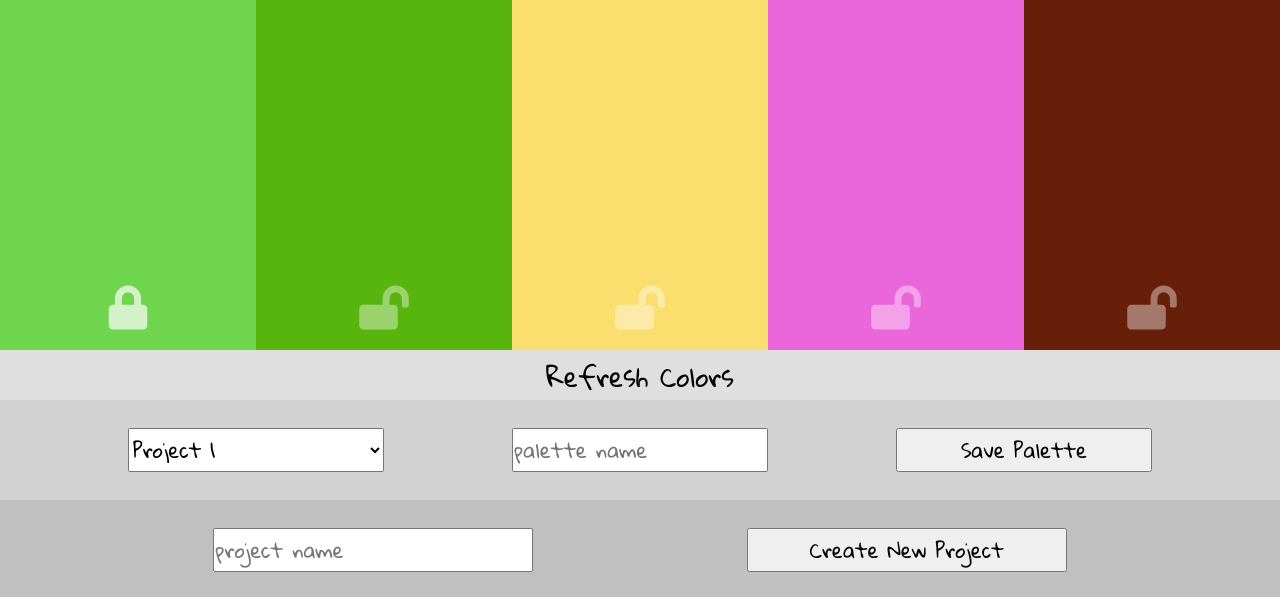
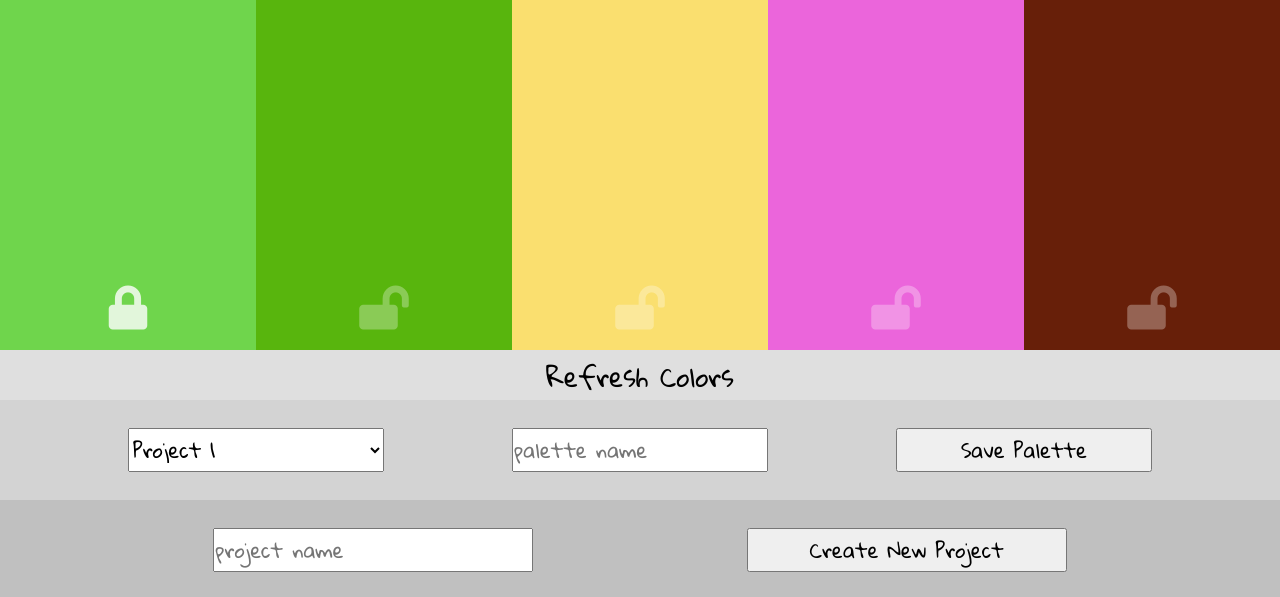
Before and after one commit to christopherchateau/palette-picker, a website: page public/index.html in a window 1280 px wide. Both pictures are taken after a click on the icon 128 px from the left and 308 px from the top of the page. Shown: the top 597 px of the page. Drawn offline with nearby package versions, Linux system fonts and the light colour scheme.

Commit message:
Add global lockLog object and accompanying logic to toggleLock

```diff
--- a/public/css/styles.css
+++ b/public/css/styles.css
@@ -35,11 +35,11 @@ body {
 }
 
 .fa-lock {
-  opacity: 0.7;
+  opacity: 0.8;
 }
 
 .fa-lock-open {
-  opacity: 0.4;
+  opacity: 0.3;
 }
 
 .refresh-colors-btn {
--- a/public/js/scripts.js
+++ b/public/js/scripts.js
@@ -1,5 +1,13 @@
 $(".fas").on("click", toggleLock);
 $(".refresh-colors-btn").on("click", generateRandomColors);
+
+const lockLog = {
+  color1: "unlocked",
+  color2: "unlocked",
+  color3: "unlocked",
+  color4: "unlocked",
+  color5: "unlocked"
+};
 
 function generateRandomColors() {
   const colors = [];
@@ -8,7 +16,9 @@ function generateRandomColors() {
     colors.push(generateRandomHexCode());
   }
   for (let i = 1; i <= 5; i++) {
-    $(`.color-${i}`).css("background-color", colors[i - 1]);
+    if ((lockLog[`color${i}`] === "unlocked")) {
+      $(`.color-${i}`).css("background-color", colors[i - 1]);
+    }
   }
 }
 
@@ -30,6 +40,15 @@ function generateRandomHexValue() {
 function toggleLock(e) {
   $(e.target).toggleClass("fa-lock-open");
   $(e.target).toggleClass("fa-lock");
+
+  const colorIndex = $(e.target)
+    .parent()
+    .attr("class")
+    .slice(-1);
+
+  $(e.target).hasClass("fa-lock")
+    ? (lockLog[`color${colorIndex}`] = "locked")
+    : (lockLog[`color${colorIndex}`] = "unlocked");
 }
 
 generateRandomColors();
```
